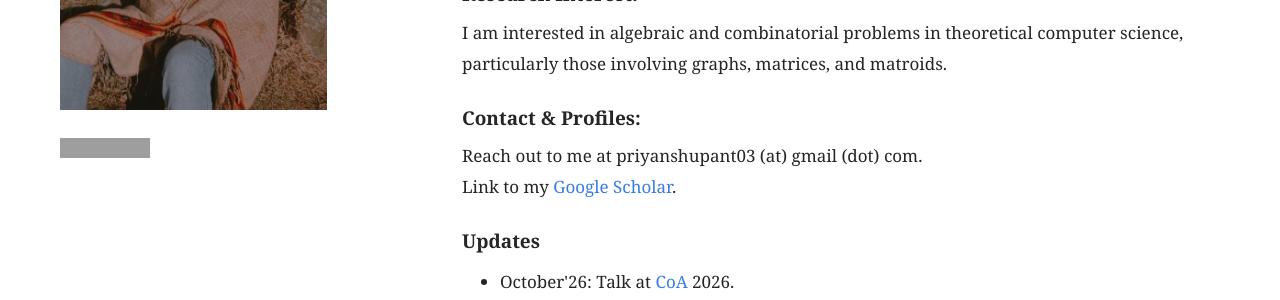
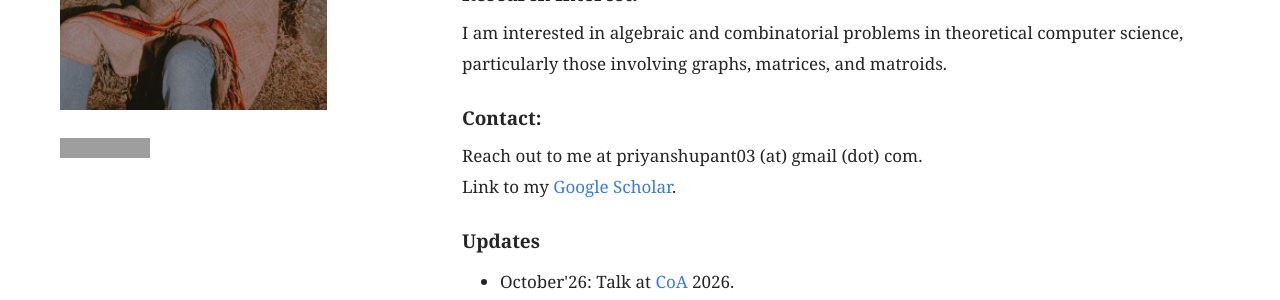
Before and after one commit to priyanshupant/priyanshupant.github.io, a Jekyll site: the page built from index.html, in a window 1280 px wide. Shown: the part 281-581 px from the top of the page. Built offline with Jekyll 4.4.1, drawn with Linux system fonts in a browser that asks for light colours; grey boxes are pictures that could not be loaded.

Commit message:
Rename homepage Contact & Profiles heading to Contact

```diff
--- a/index.html
+++ b/index.html
@@ -3,4 +3,4 @@
 layout: default
 page_key: home
 ---
-<h2>About Me</h2><p>I am currently (since January 2025) a Research Scholar in the Department of Computer Science &amp; Engineering at <a href="https://cse.iiti.ac.in/">IIT Indore</a>, under the guidance of <a href="https://ranveeriit.github.io/">Ranveer Singh</a> and <a href="https://sasanks-webpage.webflow.io/">Sasank Mouli</a>.</p><p>Here is my unupdated <a href="https://drive.google.com/file/d/1x5gCNYH40p_R-1h7ACermXuvGIkw3lu7/view?usp=sharing">CV</a>.</p><h2>Research Interest:</h2><p>I am interested in algebraic and combinatorial problems in theoretical computer science, particularly those involving graphs, matrices, and matroids.</p><h2>Contact &amp; Profiles:</h2><p>Reach out to me at priyanshupant03 (at) gmail (dot) com.<br>Link to my <a href="https://scholar.google.com/citations?user=7tXoOkMAAAAJ&amp;hl=en">Google Scholar</a>.</p><h2>Updates</h2><ul><li><p>October'26: Talk at <a href="https://indico.math.cnrs.fr/event/16397/program">CoA</a> 2026.</p></li><li><p>May'26: <a href="https://arxiv.org/abs/2604.24165">Paper</a> accepted in <a href="https://event.ntu.edu.sg/cocoon2026/pages/accepted-papers">COCOON </a>2026.</p></li><li><p>December'25: <a href="https://arxiv.org/abs/2507.01344">Paper</a> accepted in <a href="https://stacs2026.imag.fr/schedule/">STACS</a> 2026.</p></li></ul><p></p>
+<h2>About Me</h2><p>I am currently (since January 2025) a Research Scholar in the Department of Computer Science &amp; Engineering at <a href="https://cse.iiti.ac.in/">IIT Indore</a>, under the guidance of <a href="https://ranveeriit.github.io/">Ranveer Singh</a> and <a href="https://sasanks-webpage.webflow.io/">Sasank Mouli</a>.</p><p>Here is my unupdated <a href="https://drive.google.com/file/d/1x5gCNYH40p_R-1h7ACermXuvGIkw3lu7/view?usp=sharing">CV</a>.</p><h2>Research Interest:</h2><p>I am interested in algebraic and combinatorial problems in theoretical computer science, particularly those involving graphs, matrices, and matroids.</p><h2>Contact:</h2><p>Reach out to me at priyanshupant03 (at) gmail (dot) com.<br>Link to my <a href="https://scholar.google.com/citations?user=7tXoOkMAAAAJ&amp;hl=en">Google Scholar</a>.</p><h2>Updates</h2><ul><li><p>October'26: Talk at <a href="https://indico.math.cnrs.fr/event/16397/program">CoA</a> 2026.</p></li><li><p>May'26: <a href="https://arxiv.org/abs/2604.24165">Paper</a> accepted in <a href="https://event.ntu.edu.sg/cocoon2026/pages/accepted-papers">COCOON </a>2026.</p></li><li><p>December'25: <a href="https://arxiv.org/abs/2507.01344">Paper</a> accepted in <a href="https://stacs2026.imag.fr/schedule/">STACS</a> 2026.</p></li></ul><p></p>
```
